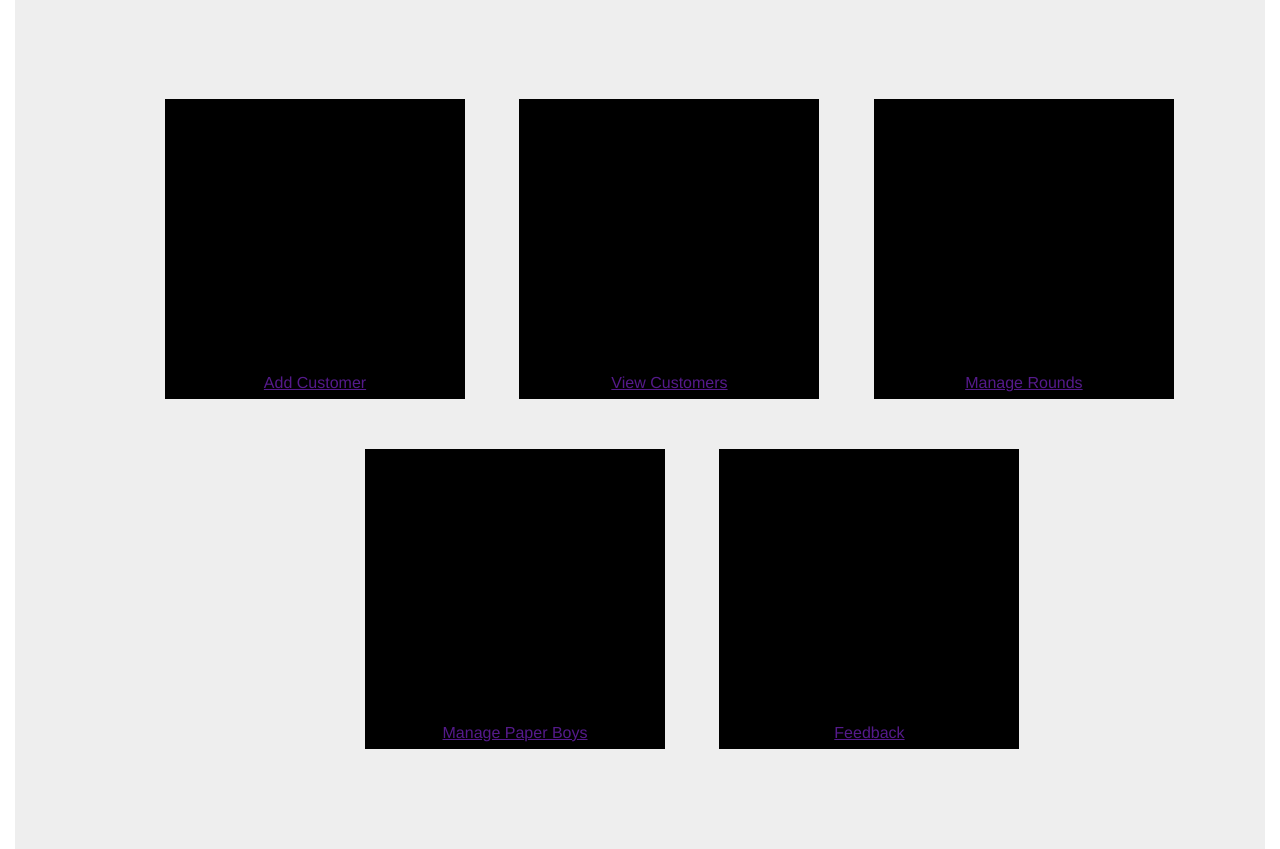
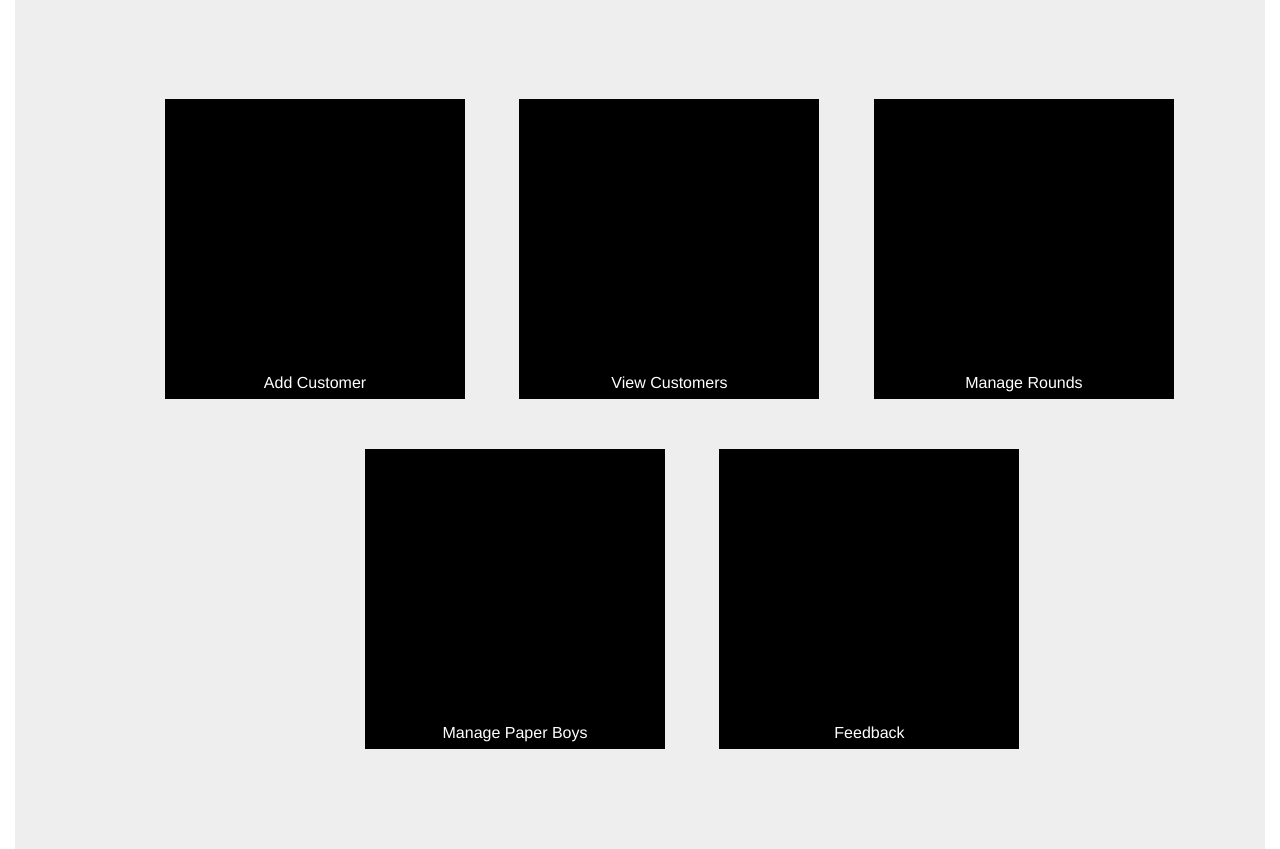
Before and after one commit to ejdigby/YRS, a PHP site: page / in a window 1280 px wide. Shown: the part 61-910 px from the top of the page. Run offline with PHP 8.4, Linux system fonts and the light colour scheme.

Commit message:
Links Sorted

```diff
--- a/Paper/public_html/css/style.css
+++ b/Paper/public_html/css/style.css
@@ -64,3 +64,11 @@ header h1{
 	margin-bottom: auto;
 	padding-top: 275px;
 }
+#content a{
+	color:#fff;
+	text-decoration: none;
+}
+a:hover{
+	text-decoration: underline;
+	opacity: 0.4;
+}
```
Also changed, not shown: 3 other files.
